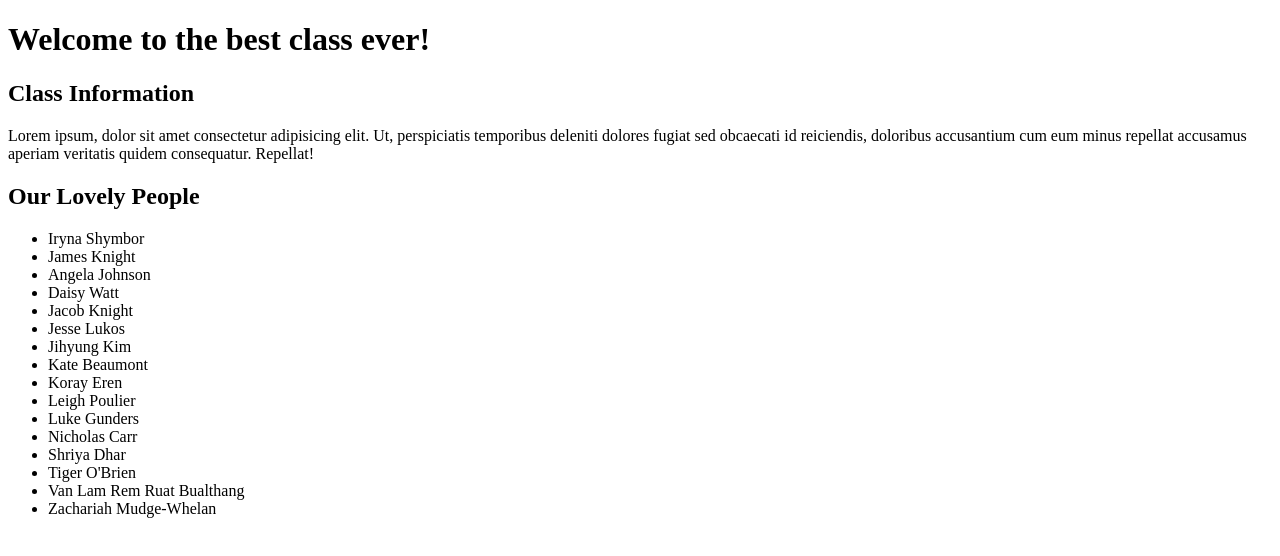
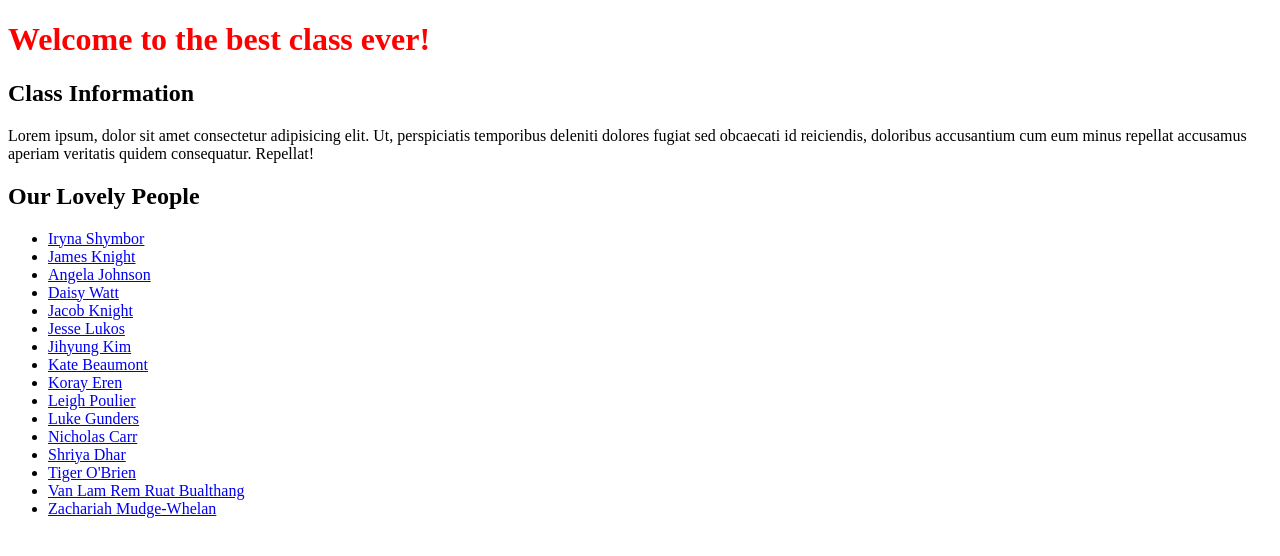
Before and after one commit to jk-coder-academy/class-information, a plain HTML site: page index.html in a window 1280 px wide. Drawn offline with Linux system fonts and the light colour scheme.

Commit message:
Added links for personal pages

```diff
--- a/index.html
+++ b/index.html
@@ -6,9 +6,12 @@
         <meta http-equiv="X-UA-Compatible" content="IE=edge">
         <meta name="viewport" content="width=device-width, initial-scale=1.0">
         <title>Class</title>
+        <link rel="shortcut icon" href="../favicon.ico" type="image/x-icon">
     </head>
     <body>
-        <h1>Welcome to the best class ever!</h1>
+        <div style="color: red">
+            <h1>Welcome to the best class ever!</h1>
+        </div>
 
         <div>
             <h2>Class Information</h2>
@@ -18,22 +21,22 @@
         <div>
             <h2>Our Lovely People</h2>
             <ul>
-                <li>Iryna Shymbor</li>
-                <li>James Knight</li>
-                <li>Angela Johnson</li>
-                <li>Daisy Watt</li>
-                <li>Jacob Knight</li>
-                <li>Jesse Lukos</li>
-                <li>Jihyung Kim</li>
-                <li>Kate Beaumont</li>
-                <li>Koray Eren</li>
-                <li>Leigh Poulier</li>
-                <li>Luke Gunders</li>
-                <li>Nicholas Carr</li>
-                <li>Shriya Dhar</li>
-                <li>Tiger O'Brien</li>
-                <li>Van Lam Rem Ruat Bualthang</li>
-                <li>Zachariah Mudge-Whelan</li>
+                <li><a href="people/IrynaShymbor.html">Iryna Shymbor</a></li>
+                <li><a href="people/JamesKnight.html">James Knight</a></li>
+                <li><a href="people/AngelaJohnson.html">Angela Johnson</a></li>
+                <li><a href="people/DaisyWatt.html">Daisy Watt</a></li>
+                <li><a href="people/JacobKnight.html">Jacob Knight</a></li>
+                <li><a href="people/JesseLukos.html">Jesse Lukos</a></li>
+                <li><a href="people/JihyungKim.html">Jihyung Kim</a></li>
+                <li><a href="people/KateBeaumont.html">Kate Beaumont</a></li>
+                <li><a href="people/KorayEren.html">Koray Eren</a></li>
+                <li><a href="people/LeighPoulier.html">Leigh Poulier</a></li>
+                <li><a href="people/LukeGunders.html">Luke Gunders</a></li>
+                <li><a href="people/NicholasCarr.html">Nicholas Carr</a></li>
+                <li><a href="people/ShriyaDhar.html">Shriya Dhar</a></li>
+                <li><a href="people/TigerO'Brien.html">Tiger O'Brien</a></li>
+                <li><a href="people/VanLamRemRuatBualthang.html">Van Lam Rem Ruat Bualthang</a></li>
+                <li><a href="people/ZachariahMudge-Whelan.html">Zachariah Mudge-Whelan</a></li>
             </ul>
         </div>
 
```
Also changed, not shown: people/james_knight.html (+44 -0 lines), images/favicon.ico (added).
